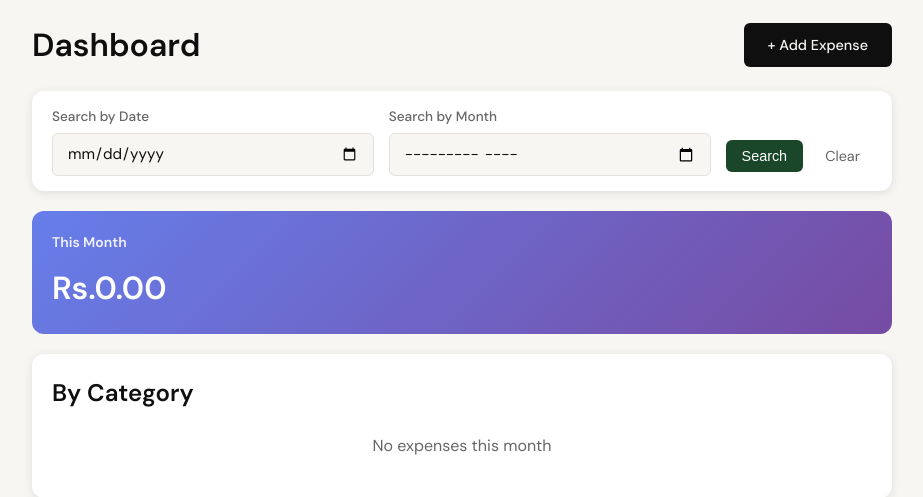
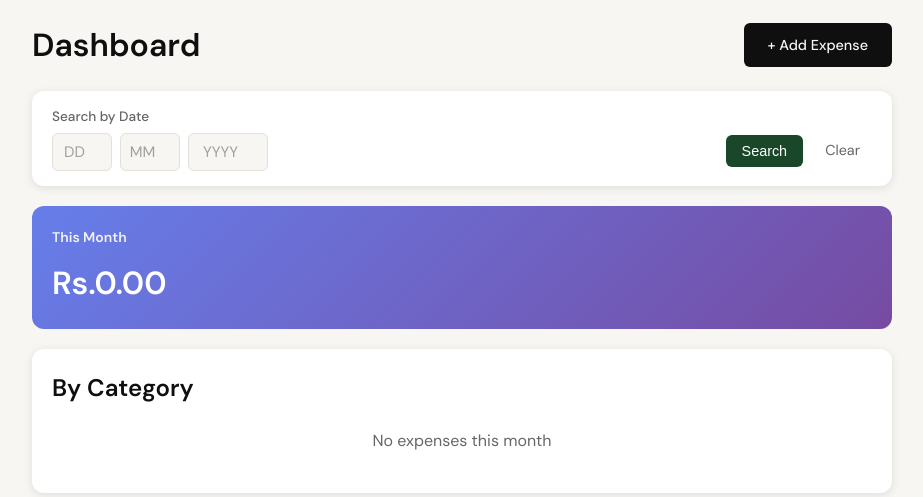
Before and after one commit to MSHAHZAIB1301/spendly, a Flask app: template templates/dashboard.html in a window 1280 px wide. Shown: the part 87-584 px from the top of the page, without its empty margins (178-1101 px from the left). Run offline with Flask 3, Linux system fonts and the light colour scheme; the template is opened without the code that fills it, so the values that code supplies are empty.

Commit message:
Split date search into 3 boxes: DD MM YYYY

```diff
--- a/app.py
+++ b/app.py
@@ -270,27 +270,40 @@ def dashboard():
         session.clear()
         return redirect(url_for('login'))
 
-    # Check for search query
-    search_date = request.args.get('search_date', '')
+    # Check for search query (day, month, year)
+    search_day = request.args.get('search_day', '')
     search_month = request.args.get('search_month', '')
+    search_year = request.args.get('search_year', '')
 
     conn = get_db()
     cursor = conn.cursor()
 
     # Build date filter based on search or default to current month
-    if search_date:
+    if search_day and search_month and search_year:
+        # Full date search - format as YYYY-MM-DD
+        search_date = f"{search_year}-{search_month.zfill(2)}-{search_day.zfill(2)}"
         if is_postgres_available():
-            date_filter = "date::timestamp = timestamp %s"
+            date_filter = "date::timestamp = %s::timestamp"
         else:
             date_filter = "date = %s"
         date_param = search_date
-    elif search_month:
+    elif search_month and search_year:
+        # Month + Year search
+        search_month_formatted = f"{search_year}-{search_month.zfill(2)}"
         if is_postgres_available():
             date_filter = "TO_CHAR(date::timestamp, 'YYYY-MM') = %s"
         else:
             date_filter = "strftime('%Y-%m', date) = %s"
-        date_param = search_month
+        date_param = search_month_formatted
+    elif search_year:
+        # Year only search
+        if is_postgres_available():
+            date_filter = "TO_CHAR(date::timestamp, 'YYYY') = %s"
+        else:
+            date_filter = "strftime('%Y', date) = %s"
+        date_param = search_year
     else:
+        # Default - current month
         if is_postgres_available():
             date_filter = "TO_CHAR(date::timestamp, 'YYYY-MM') = TO_CHAR(CURRENT_DATE, 'YYYY-MM')"
         else:
@@ -354,8 +367,9 @@ def dashboard():
                          expenses=expenses,
                          categories=categories,
                          total=total,
-                         search_date=search_date,
-                         search_month=search_month)
+                         search_day=search_day,
+                         search_month=search_month,
+                         search_year=search_year)
 
 @app.route("/profile")
 def profile():
--- a/templates/dashboard.html
+++ b/templates/dashboard.html
@@ -36,13 +36,13 @@
     <div class="search-section">
         <form method="GET" action="{{ url_for('dashboard') }}" class="search-form">
             <div class="search-row">
-                <div class="search-group">
-                    <label for="search_date">Search by Date</label>
-                    <input type="date" id="search_date" name="search_date" value="{{ search_date }}" class="form-input">
-                </div>
-                <div class="search-group">
-                    <label for="search_month">Search by Month</label>
-                    <input type="month" id="search_month" name="search_month" value="{{ search_month }}" class="form-input">
+                <div class="search-group date-boxes">
+                    <label>Search by Date</label>
+                    <div class="date-inputs">
+                        <input type="number" id="search_day" name="search_day" min="1" max="31" placeholder="DD" class="form-input date-input">
+                        <input type="number" id="search_month" name="search_month" min="1" max="12" placeholder="MM" class="form-input date-input">
+                        <input type="number" id="search_year" name="search_year" min="2000" max="2100" placeholder="YYYY" class="form-input date-input year-input">
+                    </div>
                 </div>
                 <div class="search-actions">
                     <button type="submit" class="btn-search">Search</button>
@@ -50,11 +50,9 @@
                 </div>
             </div>
         </form>
-        {% if search_date or search_month %}
+        {% if search_day and search_month and search_year %}
         <p class="search-result-text">
-            Showing results for:
-            {% if search_date %}Date: {{ search_date }}{% endif %}
-            {% if search_month %}Month: {{ search_month }}{% endif %}
+            Showing results for: {{ search_day }}/{{ search_month }}/{{ search_year }}
         </p>
         {% endif %}
     </div>
@@ -151,11 +149,17 @@
 .btn-clear:hover { color: #333; }
 .search-result-text { margin-top: 10px; font-size: 0.85rem; color: #666; }
 
+/* Date Input Boxes */
+.date-inputs { display: flex; gap: 8px; }
+.date-input { width: 60px !important; text-align: center; padding: 8px 5px !important; font-size: 0.95rem !important; }
+.year-input { width: 80px !important; }
+
 @media (max-width: 600px) {
     .search-row { flex-direction: column; }
     .search-group { min-width: 100%; }
     .dashboard-header { flex-direction: column; gap: 1rem; align-items: stretch; }
     .header-actions { justify-content: space-between; }
+    .date-inputs { justify-content: center; }
 }
 </style>
 {% endblock %}
```
